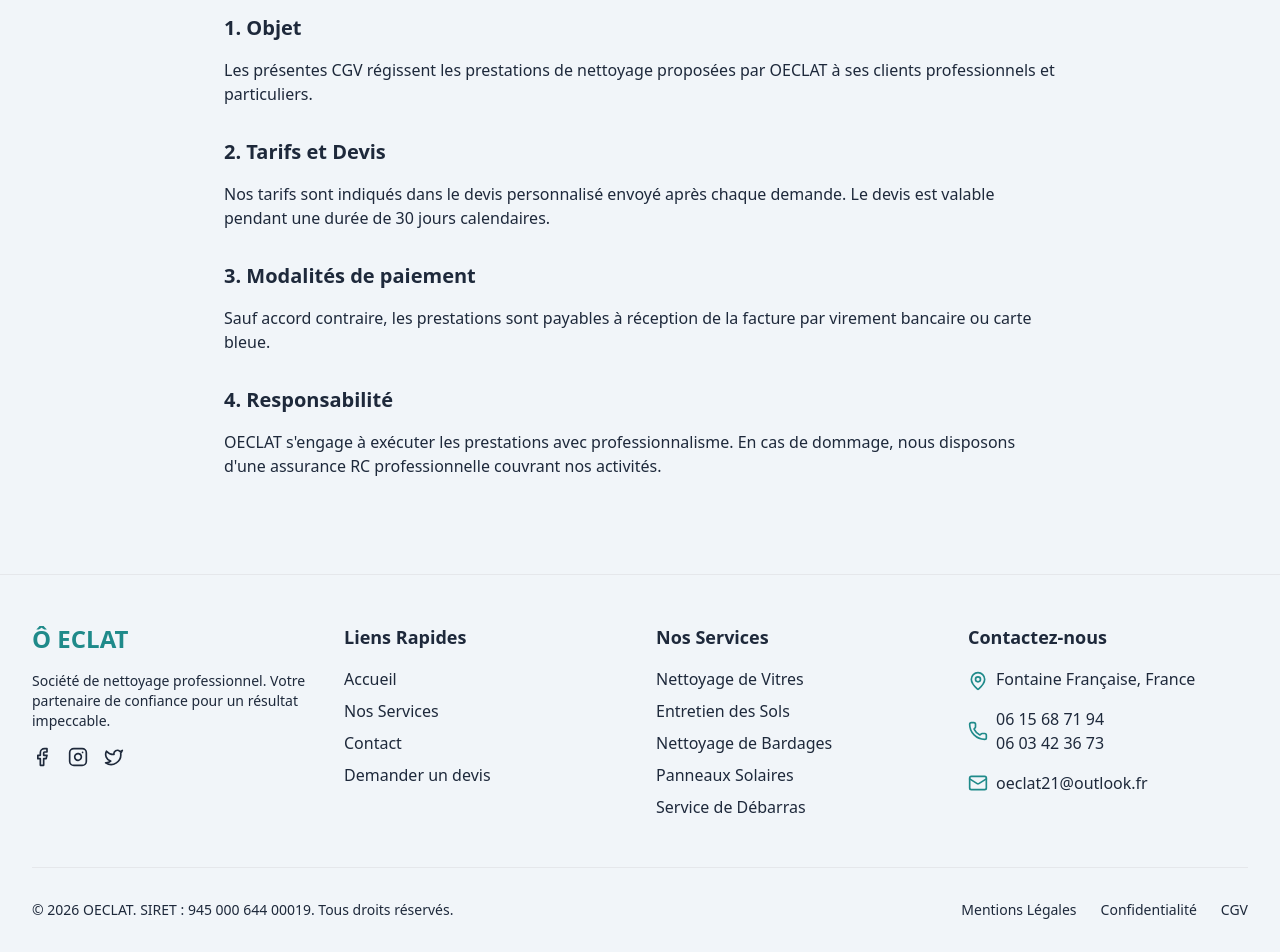
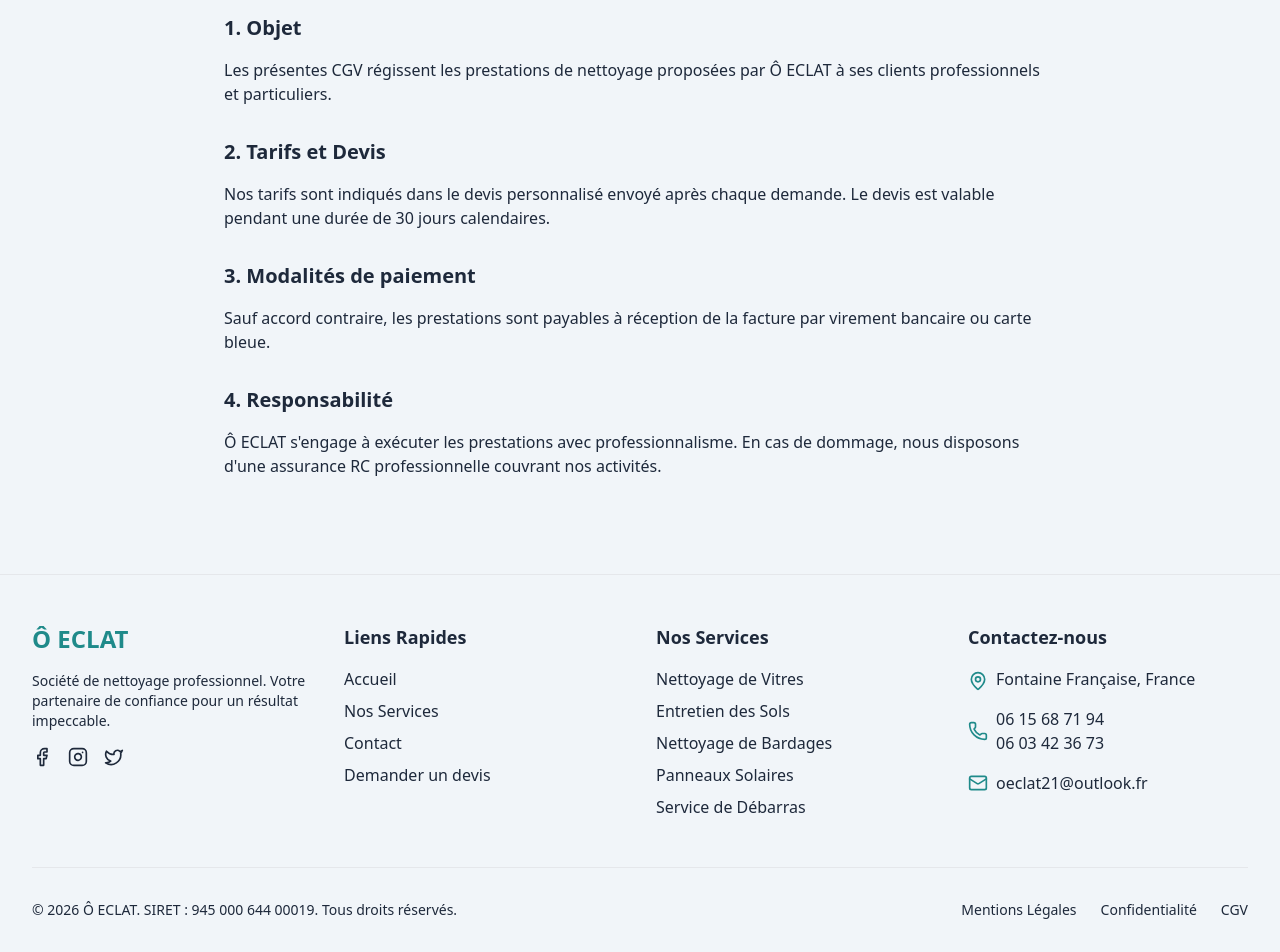
Before and after one commit to aicha21000/net, a Next.js app: page /cgv in a window 1280 px wide. Shown: the part 182-1134 px from the top of the page. Built offline with nearby package versions, Linux system fonts and the light colour scheme.

Commit message:
change Ô

```diff
--- a/src/app/api/send-email/route.ts
+++ b/src/app/api/send-email/route.ts
@@ -34,7 +34,7 @@ export async function POST(request: Request) {
         const mailOptions: any = {
             from: process.env.EMAIL_USER,
             to: 'oeclat21@gmail.com',
-            subject: `Contact OECLAT : ${name}`,
+            subject: `Contact Ô ECLAT : ${name}`,
             text: `Nom: ${name}\nEmail: ${email}\nTéléphone: ${phone}\n\nMessage:\n${message}`,
             html: `
                 <div style="font-family: Arial, sans-serif; padding: 20px; color: #333;">
--- a/src/app/cgv/page.tsx
+++ b/src/app/cgv/page.tsx
@@ -6,7 +6,7 @@ export default function CGV() {
             <section className="mb-8">
                 <h2 className="text-xl font-semibold mb-4">1. Objet</h2>
                 <p className="text-muted-foreground">
-                    Les présentes CGV régissent les prestations de nettoyage proposées par OECLAT à ses clients professionnels et particuliers.
+                    Les présentes CGV régissent les prestations de nettoyage proposées par Ô ECLAT à ses clients professionnels et particuliers.
                 </p>
             </section>
 
@@ -27,7 +27,7 @@ export default function CGV() {
             <section className="mb-8">
                 <h2 className="text-xl font-semibold mb-4">4. Responsabilité</h2>
                 <p className="text-muted-foreground">
-                    OECLAT s'engage à exécuter les prestations avec professionnalisme. En cas de dommage, nous disposons d'une assurance RC professionnelle couvrant nos activités.
+                    Ô ECLAT s'engage à exécuter les prestations avec professionnalisme. En cas de dommage, nous disposons d'une assurance RC professionnelle couvrant nos activités.
                 </p>
             </section>
         </div>
--- a/src/app/layout.tsx
+++ b/src/app/layout.tsx
@@ -13,9 +13,9 @@ const geistMono = Geist_Mono({
 });
 
 export const metadata: Metadata = {
-  title: "OECLAT | Société de Nettoyage à Dijon, Besançon et Fontaine Française",
-  description: "OECLAT est votre société de nettoyage de confiance à Dijon, Besançon et Fontaine Française. Services de nettoyage de vitres, sols, bardages, panneaux solaires et débarras. Devis gratuit.",
-  keywords: ["nettoyage", "société de nettoyage", "Dijon", "Besançon", "Fontaine Française", "vitres", "sols", "bardages", "panneaux solaires", "débarras", "OECLAT"],
+  title: "Ô ECLAT | Société de Nettoyage à Dijon, Besançon et Fontaine Française",
+  description: "Ô ECLAT est votre société de nettoyage de confiance à Dijon, Besançon et Fontaine Française. Services de nettoyage de vitres, sols, bardages, panneaux solaires et débarras. Devis gratuit.",
+  keywords: ["nettoyage", "société de nettoyage", "Dijon", "Besançon", "Fontaine Française", "vitres", "sols", "bardages", "panneaux solaires", "débarras", "Ô ECLAT"],
   icons: {
     icon: "/images/eclat.ico",
     shortcut: "/images/eclat.ico",
--- a/src/app/mentions-legales/page.tsx
+++ b/src/app/mentions-legales/page.tsx
@@ -6,7 +6,7 @@ export default function MentionsLegales() {
             <section className="mb-8">
                 <h2 className="text-xl font-semibold mb-4">1. Éditeur du site</h2>
                 <p className="text-muted-foreground">
-                    Le présent site est édité par la société OECLAT, immatriculée au Registre du Commerce et des Sociétés sous le numéro SIRET 945 000 644 00019.<br />
+                    Le présent site est édité par la société Ô ECLAT, immatriculée au Registre du Commerce et des Sociétés sous le numéro SIRET 945 000 644 00019.<br />
                     Siège social : Fontaine Française, France.<br />
                     Zones d'intervention : Dijon, Fontaine Française et Besançon.
                 </p>
@@ -15,7 +15,7 @@ export default function MentionsLegales() {
             <section className="mb-8">
                 <h2 className="text-xl font-semibold mb-4">2. Directeur de la publication</h2>
                 <p className="text-muted-foreground">
-                    Le Responsable de la publication est le Gérant de la société OECLAT.
+                    Le Responsable de la publication est le Gérant de la société Ô ECLAT.
                 </p>
             </section>
 
--- a/src/components/ChatBot.tsx
+++ b/src/components/ChatBot.tsx
@@ -75,7 +75,7 @@ const ChatBot = () => {
             {isOpen && (
                 <div className="bg-white rounded-lg shadow-xl w-80 sm:w-96 flex flex-col h-[500px] border border-gray-200 dark:bg-gray-800 dark:border-gray-700">
                     <div className="bg-primary text-white p-4 rounded-t-lg flex justify-between items-center dark:bg-blue-600">
-                        <h3 className="font-semibold">Assistant OECLAT</h3>
+                        <h3 className="font-semibold">Assistant Ô ECLAT</h3>
                         <button onClick={() => setIsOpen(false)} className="hover:text-gray-200">
                             <X size={20} />
                         </button>
--- a/src/components/Footer.tsx
+++ b/src/components/Footer.tsx
@@ -108,7 +108,7 @@ const Footer = () => {
                 </div>
 
                 <div className="border-t border-gray-200 dark:border-gray-800 mt-12 pt-8 flex flex-col md:flex-row justify-between items-center text-muted-foreground text-sm">
-                    <p>&copy; {new Date().getFullYear()} OECLAT. SIRET : 945 000 644 00019. Tous droits réservés.</p>
+                    <p>&copy; {new Date().getFullYear()} Ô ECLAT. SIRET : 945 000 644 00019. Tous droits réservés.</p>
                     <div className="flex space-x-6 mt-4 md:mt-0">
                         <Link href="/mentions-legales" className="hover:text-primary transition-colors">Mentions Légales</Link>
                         <Link href="/politique-de-confidentialite" className="hover:text-primary transition-colors">Confidentialité</Link>
--- a/src/components/Navbar.tsx
+++ b/src/components/Navbar.tsx
@@ -21,7 +21,7 @@ const Navbar = () => {
                         <Link href="/" className="flex items-center space-x-2">
                             <Image
                                 src="/images/logo eclat.svg"
-                                alt="OECLAT Logo"
+                                alt="Ô ECLAT Logo"
                                 width={48}
                                 height={48}
                                 className="h-12 w-auto object-contain"
```
